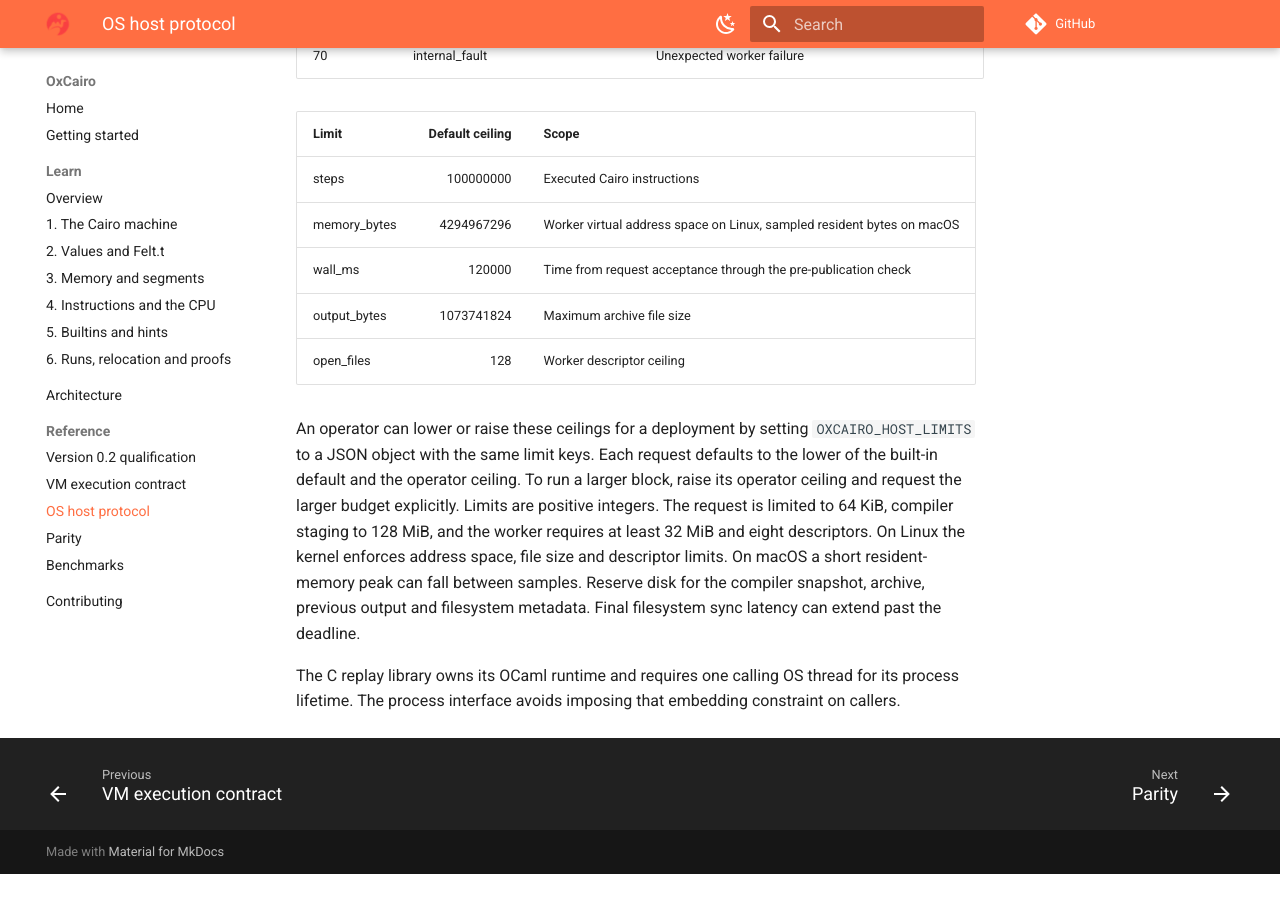
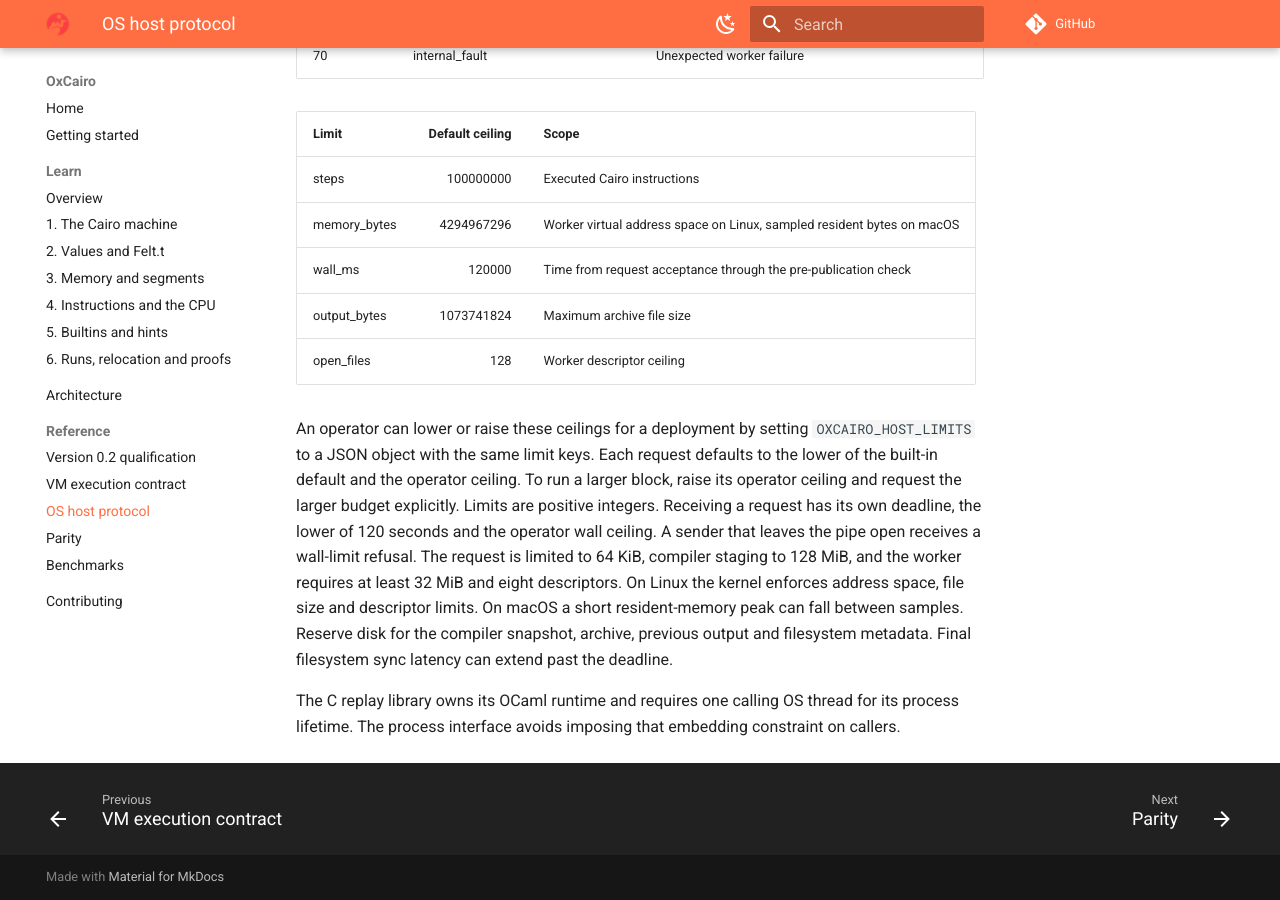
Before and after one commit to teddyjfpender/cairo-vm-ocaml, an MkDocs documentation site: the page built from docs/os-host.md, in a window 1280 px wide and 900 px high, scrolled down 2308 px. Built offline with MkDocs 1.6.1 and Material for MkDocs 9.7.7, drawn with Linux system fonts in a browser that asks for light colours; comment, search, counter and statistics services are not loaded; before the commit the page ends 3182 px from its top, so only the background shows below that.

Commit message:
Bound request intake when a caller leaves the input pipe open

```diff
--- a/docs/os-host.md
+++ b/docs/os-host.md
@@ -53,6 +53,6 @@ Every refusal has schema 1, status `rejected`, a stable `code` and a human-reada
 | output_bytes | 1073741824 | Maximum archive file size |
 | open_files | 128 | Worker descriptor ceiling |
 
-An operator can lower or raise these ceilings for a deployment by setting `OXCAIRO_HOST_LIMITS` to a JSON object with the same limit keys. Each request defaults to the lower of the built-in default and the operator ceiling. To run a larger block, raise its operator ceiling and request the larger budget explicitly. Limits are positive integers. The request is limited to 64 KiB, compiler staging to 128 MiB, and the worker requires at least 32 MiB and eight descriptors. On Linux the kernel enforces address space, file size and descriptor limits. On macOS a short resident-memory peak can fall between samples. Reserve disk for the compiler snapshot, archive, previous output and filesystem metadata. Final filesystem sync latency can extend past the deadline.
+An operator can lower or raise these ceilings for a deployment by setting `OXCAIRO_HOST_LIMITS` to a JSON object with the same limit keys. Each request defaults to the lower of the built-in default and the operator ceiling. To run a larger block, raise its operator ceiling and request the larger budget explicitly. Limits are positive integers. Receiving a request has its own deadline, the lower of 120 seconds and the operator wall ceiling. A sender that leaves the pipe open receives a wall-limit refusal. The request is limited to 64 KiB, compiler staging to 128 MiB, and the worker requires at least 32 MiB and eight descriptors. On Linux the kernel enforces address space, file size and descriptor limits. On macOS a short resident-memory peak can fall between samples. Reserve disk for the compiler snapshot, archive, previous output and filesystem metadata. Final filesystem sync latency can extend past the deadline.
 
 The C replay library owns its OCaml runtime and requires one calling OS thread for its process lifetime. The process interface avoids imposing that embedding constraint on callers.
```
Also changed, not shown: 2 other files.
